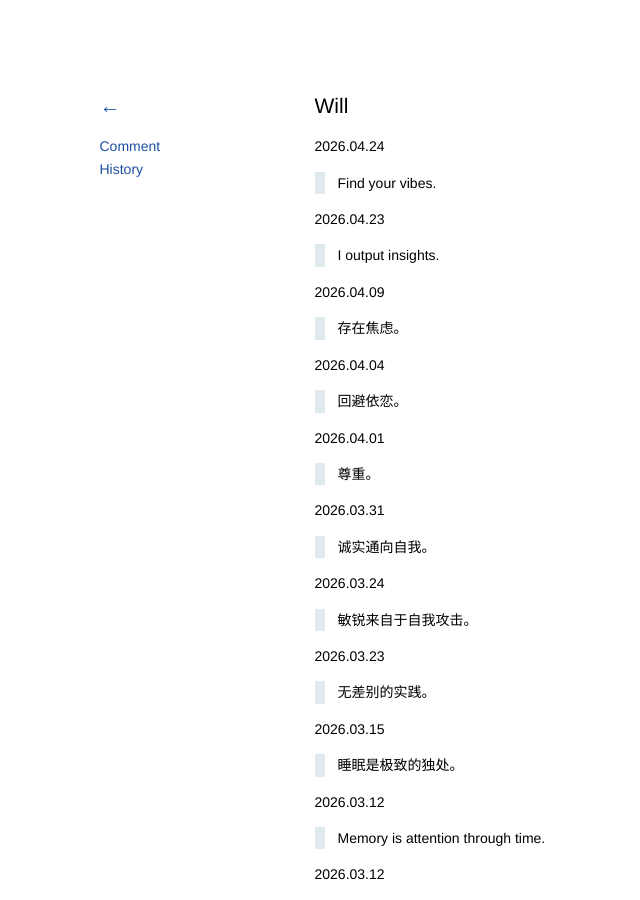
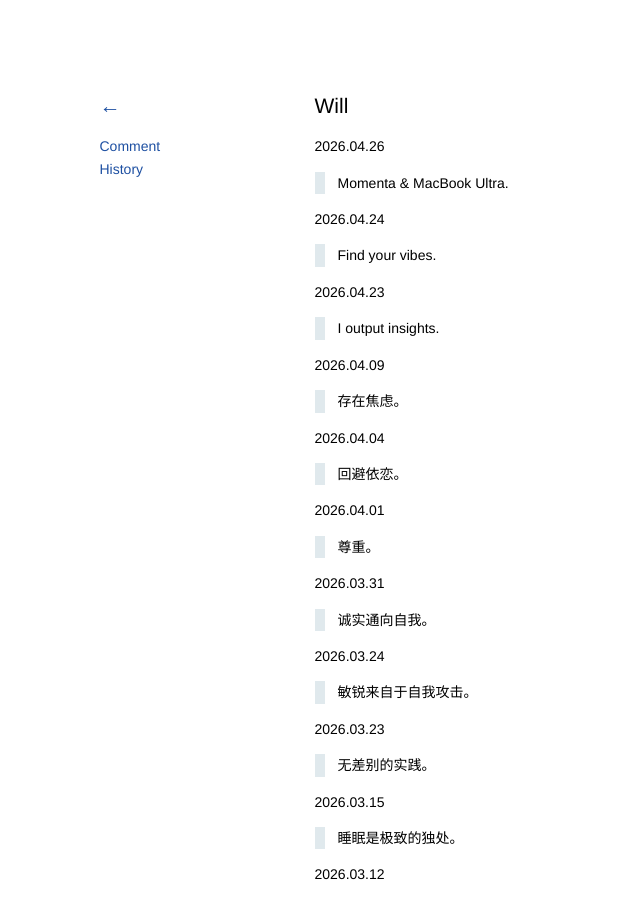
Before and after one commit to kidlj/awei, a Jekyll site: the page built from _wiki/will.md, in a window 1280 px wide and 900 px high. Shown: the whole window, without its empty margins (33-673 px from the left). Built offline with Jekyll 4.4.1, drawn with Linux system fonts in a browser that asks for light colours.

Commit message:
update will

```diff
--- a/_wiki/will.md
+++ b/_wiki/will.md
@@ -1,6 +1,10 @@
 ---
 title: Will
 ---
+
+2026.04.26
+
+> Momenta & MacBook Ultra.
 
 2026.04.24
 
```
